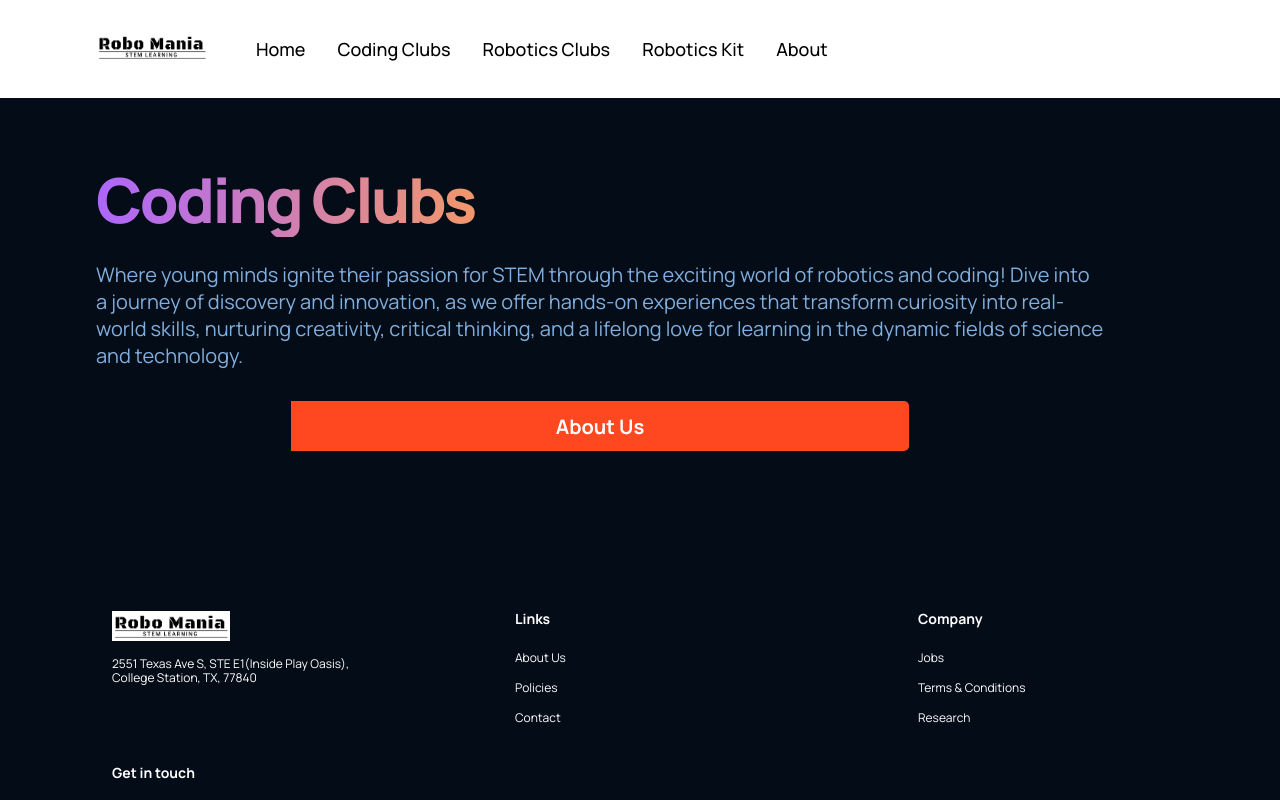
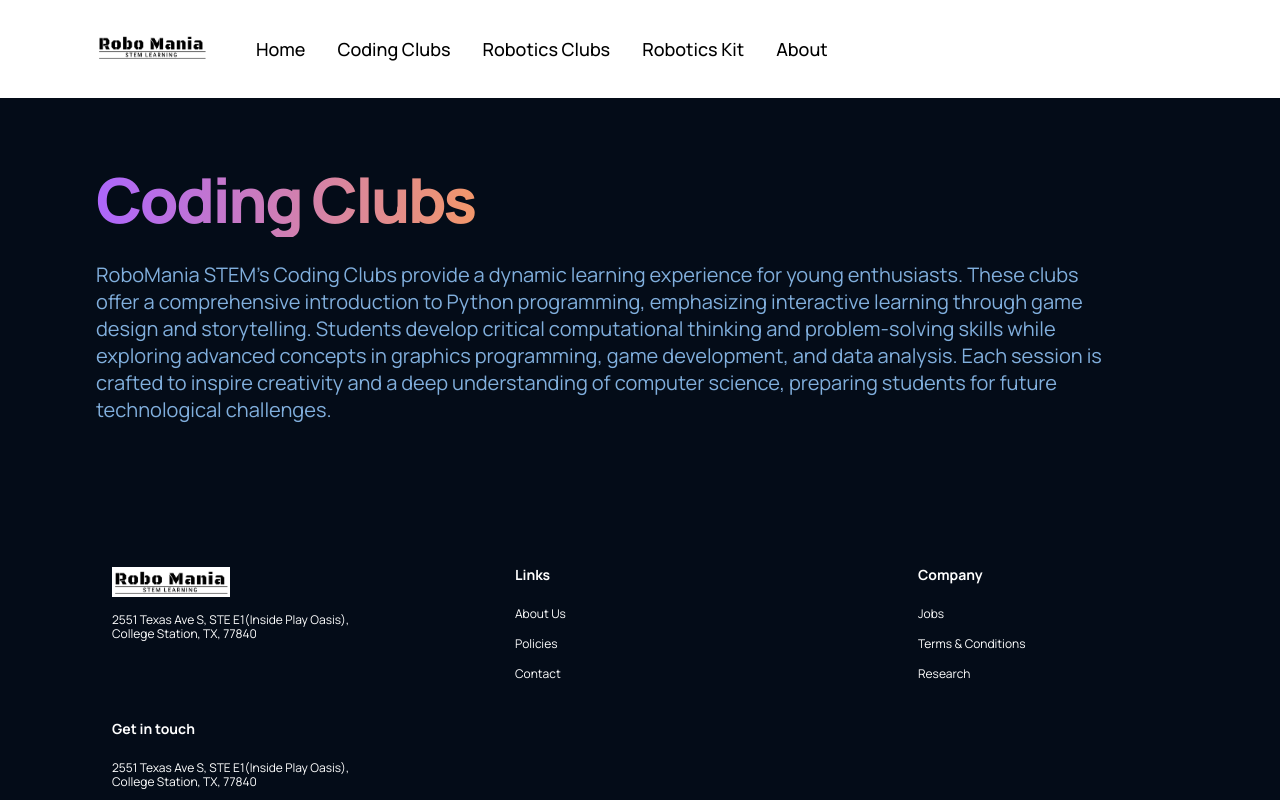
Before and after one commit to KingTheoden1/robomaniastem, a React (Create React App) app: page /CodingClubs in a window 1280 px wide. Shown: the top 800 px of the page. Built offline with nearby package versions, Linux system fonts and the light colour scheme.

Commit message:
Begun Coding Clubs page

```diff
--- a/src/pages/CodingClubs.jsx
+++ b/src/pages/CodingClubs.jsx
@@ -5,14 +5,10 @@ const CodingClubs = () => {
     <div className='robomania__header section__padding' id='home'>
       <div className="robomania__header-content">
         <h1 className="gradient__text">Coding Clubs</h1>
-        <p>Where young minds ignite their passion for STEM through the exciting world of robotics and coding! Dive into a journey of discovery and innovation, as we offer hands-on experiences that transform curiosity into real-world skills, nurturing creativity, critical thinking, and a lifelong love for learning in the dynamic fields of science and technology.</p>
-
-        <div className="robomania__header-content__input">
-          <button type='button'>About Us</button>
-        </div>
-
+        <p>RoboMania STEM's Coding Clubs provide a dynamic learning experience for young enthusiasts. These clubs offer a comprehensive introduction to Python programming, emphasizing interactive learning through game design and storytelling. Students develop critical computational thinking and problem-solving skills while exploring advanced concepts in graphics programming, game development, and data analysis. Each session is crafted to inspire creativity and a deep understanding of computer science, preparing students for future technological challenges.</p>
       </div>
     </div>
+
   )
 }
 
```
